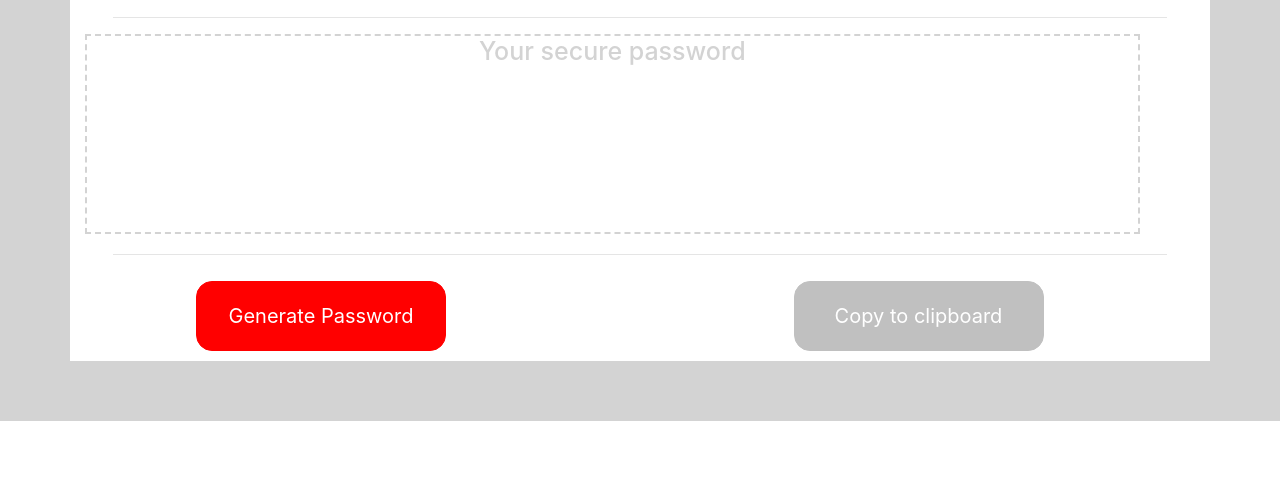
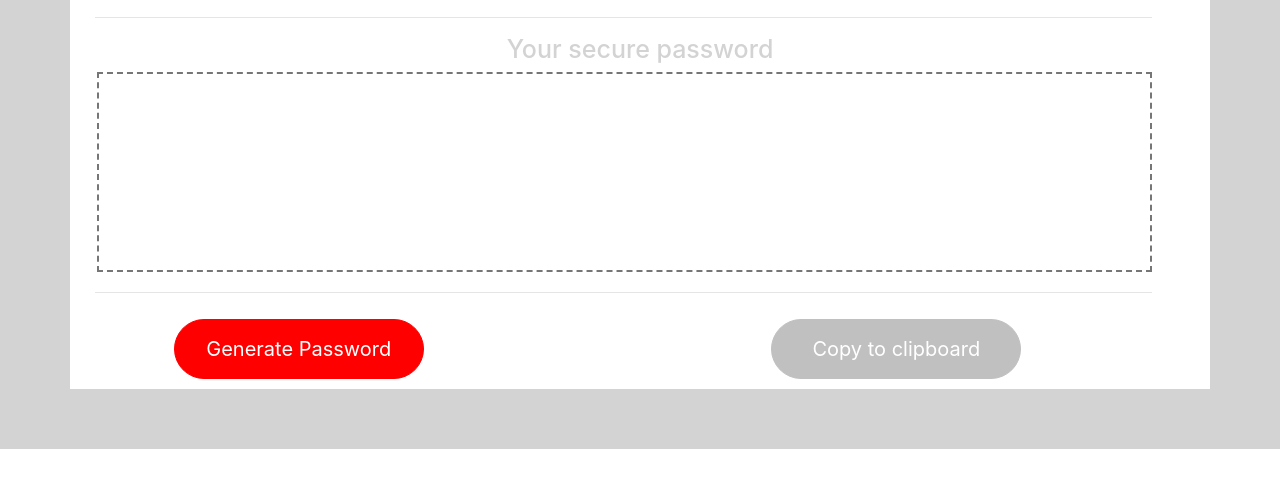
Before and after one commit to MarciaAdler/PasswordGenerator, a plain HTML site: page index.html in a window 1280 px wide. Shown: the part 167-654 px from the top of the page. Drawn offline with nearby package versions, Linux system fonts and the light colour scheme.

Commit message:
added javascript and css to make copy to clickboard work

```diff
--- a/assets/css/style.css
+++ b/assets/css/style.css
@@ -1,13 +1,12 @@
 * {
     box-sizing: border-box;
-
 }
 
 .wrapper {
     background-color:lightgray;
     height: 100%;
+}
 
-}
 header{
     position: relative;
 }
@@ -26,19 +25,25 @@ h1 {
 #action{
     padding-left: 25px;
     padding-top: 20px;
- }
+}
+
 hr {
     width: 95%;
     margin-top: 20px;
+    justify-content: center;
+    margin-left: 10px;
+    padding-right: 2px;
 }
- #secure-password {
+
+/* #secure-password {
      width: 95%;
      height: 200px;
      border-style: dashed;
      color: lightgray;
-
+     margin-left: 12px;
+     margin-right: 10px;
      border-width: 2px;
- }
+ }*/
 
 h3 {
     font-size: 25px;
@@ -46,13 +51,26 @@ h3 {
     text-align: center;
 }
 
+#pw {
+    text-align: center;
+    width: 95%;
+    height: 200px;
+    border-style: dashed;
+    color: lightgray;
+    margin-left: 12px;
+    margin-right: 10px;
+    border-width: 2px;
+    font-size: 25px;
+}
+
 #generate-password {
     background-color: red;
     border-color: red;
-    border-radius: 1rem;
+    border-radius: 2rem;
     width: 250px;
-    height: 70px;
+    height: 60px;
     margin: 10px;
+
 
 }
 
@@ -60,28 +78,32 @@ h3 {
     font-size: 60px;
     text-align: center;
     margin-top: 30px;
+    width: 95%;
+    border-style: none;
+
 }
-#copy {
+
+#copy-text {
     background-color: #c0c0c0;
     border-color:#c0c0c0;
-    border-radius: 1rem;
+    border-radius: 2rem;
     width: 250px;
-    height: 70px;
+    height: 60px;
     margin: 10px;
 }
 
 @media (min-width: 768px) {
-    #copy {
-        margin-left: 130px;
+    #copy-text {
+        margin-left: 120px;
     }
 }
 
 @media (min-width: 992px) {
-    #copy {
+    #copy-text {
         margin-left: 30%;
     }
     #generate-password{
-        margin-left: 10%;
+        margin-left: 8%;
     }
 }
 footer {
--- a/index.html
+++ b/index.html
@@ -20,13 +20,14 @@
             <section id="secure-password">
 
                 <h3>Your secure password</h3>
+                <input type="text" value="" id="pw">
 
-                <p id="password"></p>
             </section>
             <hr>
             <button onClick="passwordGenerator()" type="button" class="btn btn-primary btn-lg"  id="generate-password">Generate Password</button>
 
-            <button type="button" class="btn btn-primary btn-lg"  id="copy">Copy to clipboard</button>
+            <button onClick="copyPassword()" type="button" class="btn btn-primary btn-lg"  id="copy-text">Copy to clipboard</button>
+
 
         </main>
         <footer>
@@ -39,7 +40,7 @@
 <script type="text/javascript">
     function passwordGenerator(){
     // create an array for each character type
-    var specialCharacters = [" ", "!", '"', "#", "$", "%", "&", "'", "(", ")", "*","+",",","-",".","/",":",";","<","=",">","?","@","[","]","^","_","`","{","|","}","~"];
+    var specialCharacters = [ "!", '"', "#", "$", "%", "&", "'", "(", ")", "*","+",",","-",".","/",":",";","<","=",">","?","@","[","]","^","_","`","{","|","}","~"];
     var numeric = [0, 1, 2, 3, 4, 5 , 6, 7, 8, 9];
     var alphaLowerCase = ["a","b","c","d","e","f","g","h","i","j","k","l","m","n","o","p","q","r","s","t","u","v","w","x","y","z"];
     var alphaUpperCase = ["A","B","C","D","E","F","G","H","I","J","K","L","M","N","O","Q","R","S","T","U","V","W","X","Y","Z"];
@@ -95,8 +96,8 @@
 
 
         // run a loop to get random numbers based on password length and user selections for number into password length.
-        console.log(userSelection.length);
-        var randomNumbers
+
+        var randomNumbers;
         for (let i = 0; i < passwordLength; i++){
         randomNumbers = Math.floor(Math.random()* flattened.length);
 
@@ -109,12 +110,24 @@
         password += generated;
 
     }
-        // print password to password generator
-        document.getElementById("password").innerHTML = password;
+        // print password to password generator and save value to input
+        //document.getElementById("password").innerHTML = password;
+        document.getElementById("pw").value = password;
     } else{
         return;
     }
     }
+    // copy password to clipboard
+    function copyPassword(){
+        var copyPw = document.getElementById("pw");
+            copyPw.focus();
+            copyPw.select();
+            document.execCommand("copy");
+            alert("Copied the text");
+            copyPw.blur();
+    }
+
+
     // run password generator function
     //passwordGenerator()
 </script>
```
